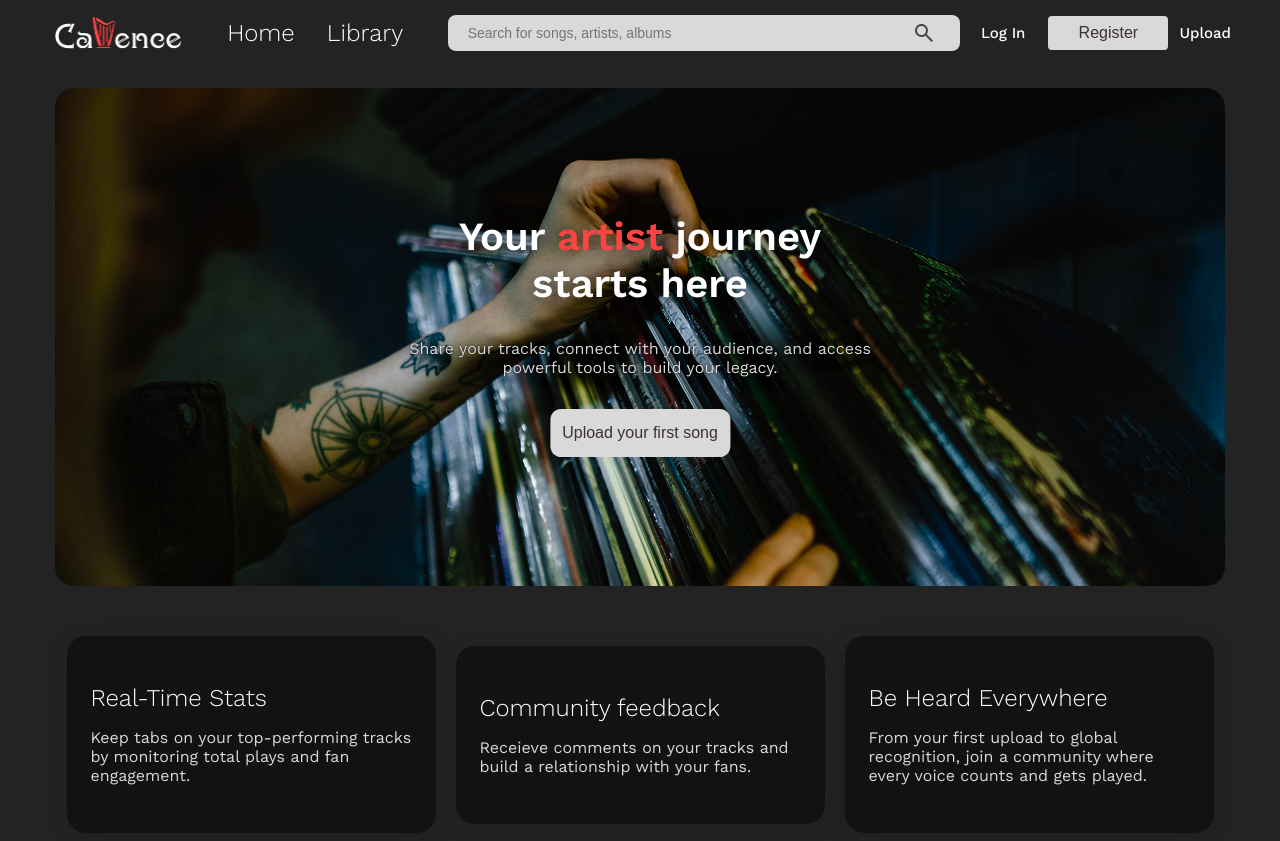
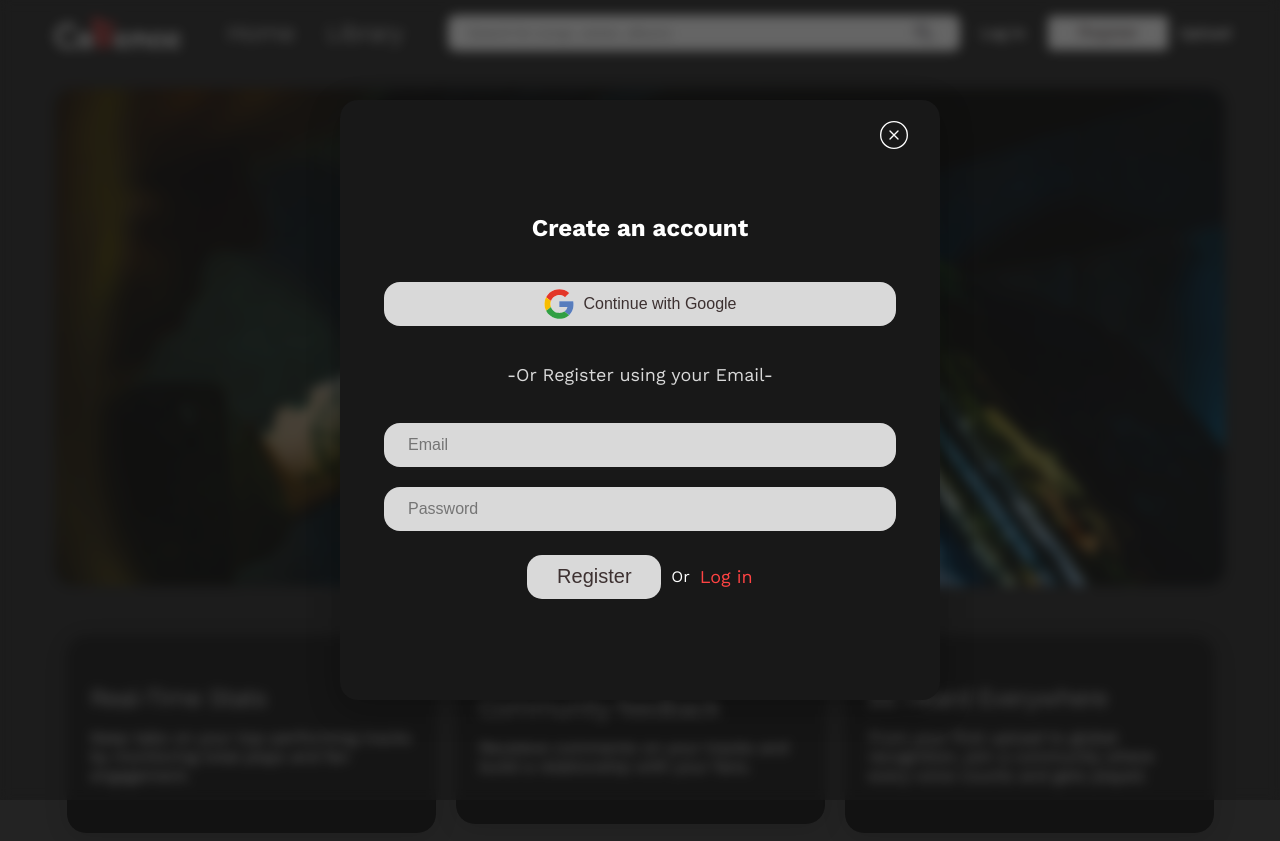
Before and after one commit to Dariustheodor16/react-music-streaming, a React (Vite) app: page /info in a window 1280 px wide. Both pictures are taken after a click on the button "Register". Built offline with nearby package versions, Linux system fonts and the light colour scheme.

Commit message:
Added Login/Register Modal

```diff
--- a/src/components/blocks/InfoBlocks/HeroBlock.jsx
+++ b/src/components/blocks/InfoBlocks/HeroBlock.jsx
@@ -2,7 +2,7 @@ import styled from "styled-components";
 import infoImg from "../../../assets/images/1-info.png";
 import PrimaryButton from "../../ui/Buttons/PrimaryButton";
 
-const HeroBlock = () => {
+const HeroBlock = ({ openRegisterModal }) => {
   return (
     <Container>
       <img className="landing-img" src={infoImg} alt="albums" />
@@ -14,7 +14,7 @@ const HeroBlock = () => {
           Share your tracks, connect with your audience, and access powerful
           tools to build your legacy.
         </p>
-        <PrimaryButton className="hero-btn">
+        <PrimaryButton onClick={openRegisterModal} className="hero-btn">
           Upload your first song
         </PrimaryButton>
       </div>
--- a/src/components/blocks/LandingPageBlocks/HeroBlock.jsx
+++ b/src/components/blocks/LandingPageBlocks/HeroBlock.jsx
@@ -4,7 +4,7 @@ import landingImg from "../../../assets/images/1-landing.png";
 import PrimaryButton from "../../ui/Buttons/PrimaryButton";
 import SecondaryButton from "../../ui/Buttons/SecondaryButton";
 
-const HeroBlock = () => (
+const HeroBlock = ({ openLoginModal, openRegisterModal }) => (
   <Container>
     <ImageContainer>
       <Logo src={logo} alt="Logo" />
@@ -19,8 +19,10 @@ const HeroBlock = () => (
           big thing begins with <span>you</span>.
         </p>
         <div className="button-row">
-          <PrimaryButton>Log In</PrimaryButton>
-          <SecondaryButton>Register</SecondaryButton>
+          <PrimaryButton onClick={openLoginModal}>Log In</PrimaryButton>
+          <SecondaryButton onClick={openRegisterModal}>
+            Register
+          </SecondaryButton>
         </div>
       </div>
     </ImageContainer>
--- a/src/components/blocks/LandingPageBlocks/SecondaryBlock.jsx
+++ b/src/components/blocks/LandingPageBlocks/SecondaryBlock.jsx
@@ -2,7 +2,7 @@ import styled from "styled-components";
 import landingImg from "../../../assets/images/2-landing.png";
 import SecondaryButton from "../../ui/Buttons/SecondaryButton";
 
-const SecondaryBlock = () => {
+const SecondaryBlock = ({ openLoginModal, openRegisterModal }) => {
   return (
     <Container>
       <ImageContainer>
@@ -18,10 +18,14 @@ const SecondaryBlock = () => {
       <div className="cta-overlay">
         <h1>Love what you hear? Dive deeper.</h1>
         <p>Save tacks, follow artists, and build your sound. Free forever.</p>
-        <SecondaryButton>Register now</SecondaryButton>
+        <SecondaryButton onClick={openRegisterModal}>
+          Register now
+        </SecondaryButton>
         <div className="login-redirect">
           <p>Already have an account?</p>
-          <a href="#">Log in</a>
+          <a onClick={openLoginModal} style={{ cursor: "pointer" }}>
+            Log in
+          </a>
         </div>
       </div>
     </Container>
--- /dev/null
+++ b/src/components/blocks/Modals/LoginModal.jsx
@@ -0,0 +1,156 @@
+import styled from "styled-components";
+import { useState } from "react";
+import SecondaryInput from "../../ui/Inputs/SecondaryInput";
+import PrimaryButton from "../../ui/Buttons/PrimaryButton";
+import googleIcon from "../../../assets/icons/google.svg";
+import CloseIcon from "../../../assets/icons/close.svg?react";
+
+const LoginModal = ({ onClose, initialRegister = false }) => {
+  const [isRegister, setIsRegister] = useState(initialRegister);
+
+  return (
+    <Overlay>
+      <ModalContainer>
+        <CloseButton onClick={onClose}>
+          <CloseIcon />
+        </CloseButton>
+        <h1>{isRegister ? "Create an account" : "Sign in to your account"}</h1>
+        <button className="google-container" type="button">
+          <img src={googleIcon} alt="Google" />
+          <span>Continue with Google</span>
+        </button>
+        <p>
+          {isRegister
+            ? "-Or Register using your Email-"
+            : "-Or Log In using your Email-"}
+        </p>
+        <SecondaryInput type="text" placeholder="Email" />
+        <SecondaryInput type="password" placeholder="Password" />
+        <div className="login-container">
+          <PrimaryButton>{isRegister ? "Register" : "Log in"}</PrimaryButton>
+          <p>Or</p>
+          <a
+            href="#"
+            onClick={(e) => {
+              e.preventDefault();
+              setIsRegister((r) => !r);
+            }}
+          >
+            {isRegister ? "Log in" : "Sign up"}
+          </a>
+        </div>
+      </ModalContainer>
+    </Overlay>
+  );
+};
+
+const Overlay = styled.div`
+  position: fixed;
+  inset: 0;
+  z-index: 2000;
+  background: rgba(24, 24, 24, 0.6);
+  backdrop-filter: blur(6px);
+  display: flex;
+  align-items: center;
+  justify-content: center;
+`;
+
+const ModalContainer = styled.div`
+  position: relative;
+  display: flex;
+  flex-direction: column;
+  align-items: center;
+  justify-content: center;
+  background-color: #181818;
+  width: 600px;
+  height: 600px;
+  gap: 20px;
+  border-radius: 18px;
+  box-shadow: 0 8px 32px rgba(0, 0, 0, 0.25);
+
+  h1 {
+    font-size: 24px;
+    color: #fff;
+    margin-bottom: 20px;
+  }
+
+  p {
+    color: #d9d9d9;
+    font-size: 18px;
+  }
+
+  .google-container {
+    display: flex;
+    align-items: center;
+    justify-content: center;
+    gap: 10px;
+    background-color: #d9d9d9;
+    border: none;
+    width: 512px;
+    height: 44px;
+    border-radius: 16px;
+
+    img {
+      width: 30px;
+    }
+
+    span {
+      color: #3d3131;
+      font-size: 16px;
+    }
+  }
+
+  input {
+    height: 44px;
+  }
+
+  .login-container {
+    display: flex;
+    align-items: center;
+    justify-content: center;
+    gap: 10px;
+
+    p {
+      color: #fff;
+      font-size: 16px;
+    }
+
+    a {
+      color: #ff4343;
+      font-size: 18px;
+      text-decoration: none;
+      cursor: pointer;
+    }
+    button {
+      width: 134px;
+      height: 44px;
+      font-size: 20px;
+      border-radius: 15px;
+    }
+  }
+`;
+
+const CloseButton = styled.button`
+  position: absolute;
+  top: 18px;
+  right: 24px;
+  background: none;
+  border: none;
+  cursor: pointer;
+  z-index: 10;
+
+  svg {
+    width: 32px;
+    height: 32px;
+  }
+
+  svg path {
+    stroke: white;
+  }
+
+  &:hover svg path {
+    stroke: #ff4343;
+  }
+`;
+
+export default LoginModal;
--- a/src/components/blocks/Navbar/Navbar.jsx
+++ b/src/components/blocks/Navbar/Navbar.jsx
@@ -5,7 +5,7 @@ import PrimaryInput from "../../ui/Inputs/PrimaryInput";
 import PrimaryButton from "../../ui/Buttons/PrimaryButton";
 import { Link } from "react-router-dom";
 
-const Navbar = () => {
+const Navbar = ({ openLoginModal, openRegisterModal }) => {
   return (
     <Container>
       <NavbarContainer>
@@ -22,9 +22,14 @@ const Navbar = () => {
           <PrimaryInput />
         </StyledPrimaryInput>
         <div className="loginContainer">
-          <a href="#">Log In</a>
-          <PrimaryButton className="navbar-primary-btn">Register</PrimaryButton>
-          <a href="#">Upload</a>
+          <a onClick={openLoginModal}>Log In</a>
+          <PrimaryButton
+            onClick={openRegisterModal}
+            className="navbar-primary-btn"
+          >
+            Register
+          </PrimaryButton>
+          <a onClick={openRegisterModal}>Upload</a>
         </div>
       </NavbarContainer>
     </Container>
@@ -87,6 +92,7 @@ const Container = styled.div`
   .anchorContainer a {
     font-size: 24px;
     text-decoration: none;
+    cursor: pointer;
     color: #fff;
     font-weight: 300;
     &:hover {
@@ -103,6 +109,7 @@ const Container = styled.div`
   }
 
   .loginContainer a {
+    cursor: pointer;
     font-size: 15px;
     text-decoration: none;
     color: #fff;
--- a/src/components/ui/Buttons/SecondaryButton.jsx
+++ b/src/components/ui/Buttons/SecondaryButton.jsx
@@ -1,7 +1,7 @@
 import styled from "styled-components";
 
-const SecondaryButton = ({ children }) => {
-  return <Container>{children}</Container>;
+const SecondaryButton = ({ children, ...props }) => {
+  return <Container {...props}>{children}</Container>;
 };
 
 const Container = styled.button`
--- a/src/components/ui/Inputs/PrimaryInput.jsx
+++ b/src/components/ui/Inputs/PrimaryInput.jsx
@@ -1,14 +1,13 @@
 import styled from "styled-components";
 import SearchIcon from "../../../assets/icons/search.svg?react";
 
-const PrimaryInput = ({ placeholder = "Search for songs, artists, albums", ...props }) => {
+const PrimaryInput = () => {
   return (
     <Container>
       <StyledInput
         type="text"
-        placeholder={placeholder}
-        {...props}
-      />
+        placeholder="Search for songs, artists, albums"
+      ></StyledInput>
       <IconWrapper>
         <SearchIcon />
       </IconWrapper>
--- a/src/components/ui/Inputs/SecondaryInput.jsx
+++ b/src/components/ui/Inputs/SecondaryInput.jsx
@@ -0,0 +1,37 @@
+import styled from "styled-components";
+
+const SecondaryInput = ({ type, placeholder, ...props }) => {
+  return (
+    <Container>
+      <StyledInput type={type} placeholder={placeholder} {...props} />
+    </Container>
+  );
+};
+
+const Container = styled.div`
+  position: relative;
+  width: 100%;
+  max-width: 512px;
+`;
+
+const StyledInput = styled.input`
+  border-radius: 16px;
+  background-color: #d9d9d9;
+  color: #3d3131;
+  border: none;
+  height: 54px;
+  width: 100%;
+  box-sizing: border-box; /* Add this line */
+  padding-left: 24px; /* Add your desired padding */
+  text-align: left;
+  cursor: pointer;
+  text-overflow: ellipsis;
+  overflow: hidden;
+  white-space: nowrap;
+  &::placeholder {
+    font-size: 16px;
+    text-align: left;
+  }
+`;
+
+export default SecondaryInput;
--- a/src/pages/Home.jsx
+++ b/src/pages/Home.jsx
@@ -1,13 +1,40 @@
+import { useState } from "react";
 import HeroBlock from "../components/blocks/LandingPageBlocks/HeroBlock";
 import SearchOrRedirectBlock from "../components/blocks/LandingPageBlocks/SearchOrRedirectBlock";
 import SecondaryBlock from "../components/blocks/LandingPageBlocks/SecondaryBlock";
+import LoginModal from "../components/blocks/Modals/LoginModal";
 
 const Home = () => {
+  const [showLoginModal, setShowLoginModal] = useState(false);
+  const [registerMode, setRegisterMode] = useState(false);
+
+  const openLoginModal = () => {
+    setRegisterMode(false);
+    setShowLoginModal(true);
+  };
+
+  const openRegisterModal = () => {
+    setRegisterMode(true);
+    setShowLoginModal(true);
+  };
+
   return (
     <>
-      <HeroBlock></HeroBlock>
-      <SearchOrRedirectBlock></SearchOrRedirectBlock>
-      <SecondaryBlock></SecondaryBlock>
+      <HeroBlock
+        openLoginModal={openLoginModal}
+        openRegisterModal={openRegisterModal}
+      />
+      <SearchOrRedirectBlock />
+      <SecondaryBlock
+        openLoginModal={openLoginModal}
+        openRegisterModal={openRegisterModal}
+      />
+      {showLoginModal && (
+        <LoginModal
+          onClose={() => setShowLoginModal(false)}
+          initialRegister={registerMode}
+        />
+      )}
     </>
   );
 };
--- a/src/pages/Info.jsx
+++ b/src/pages/Info.jsx
@@ -1,14 +1,37 @@
+import { useState } from "react";
 import Navbar from "../components/blocks/Navbar/Navbar";
 import HeroBlock from "../components/blocks/InfoBlocks/HeroBlock";
-import InfoTextCard from "../components/ui/Cards/InfoTextCard";
 import CardsLayout from "../components/blocks/InfoBlocks/CardsLayout";
+import LoginModal from "../components/blocks/Modals/LoginModal";
 
 const Info = () => {
+  const [showLoginModal, setShowLoginModal] = useState(false);
+  const [registerMode, setRegisterMode] = useState(false);
+
+  const openLoginModal = () => {
+    setRegisterMode(false);
+    setShowLoginModal(true);
+  };
+
+  const openRegisterModal = () => {
+    setRegisterMode(true);
+    setShowLoginModal(true);
+  };
+
   return (
     <>
-      <Navbar></Navbar>
-      <HeroBlock></HeroBlock>
-      <CardsLayout></CardsLayout>
+      <Navbar
+        openLoginModal={openLoginModal}
+        openRegisterModal={openRegisterModal}
+      />
+      <HeroBlock openRegisterModal={openRegisterModal} />
+      <CardsLayout />
+      {showLoginModal && (
+        <LoginModal
+          onClose={() => setShowLoginModal(false)}
+          initialRegister={registerMode}
+        />
+      )}
     </>
   );
 };
```
Also changed, not shown: src/assets/icons/close.svg (added), src/assets/icons/google.svg (added).
